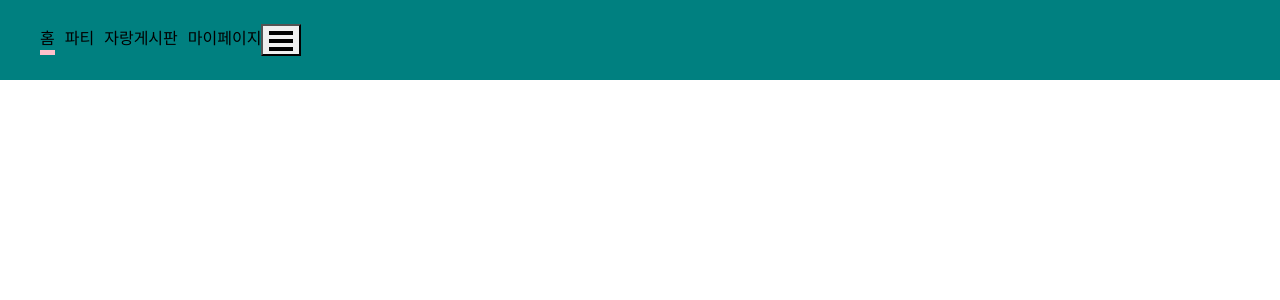
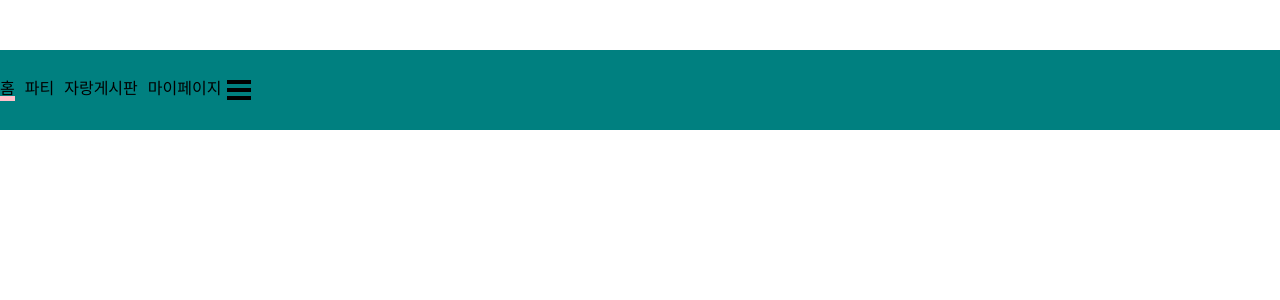
Before and after one commit to rlawlgus322/dongchimi, a React (Create React App) app in the folder frontend/: page / in a window 1280 px wide. Shown: the top 300 px of the page. Built offline with nearby package versions, Linux system fonts and the light colour scheme; what quill-image-uploader would draw is missing.

Commit message:
[feature] Add GlobalStyles

```diff
--- a/frontend/package.json
+++ b/frontend/package.json
@@ -34,7 +34,8 @@
     "redux-saga": "^1.1.3",
     "simple-peer": "^9.8.0",
     "socket.io-client": "^3.0.1",
-    "styled-components": "^5.2.0"
+    "styled-components": "^5.2.0",
+    "styled-reset": "^4.3.0"
   },
   "scripts": {
     "start": "react-scripts start",
--- /dev/null
+++ b/frontend/src/components/GlobalStyles.js
@@ -0,0 +1,31 @@
+import { createGlobalStyle } from "styled-components";
+import reset from "styled-reset";
+
+const globalStyles = createGlobalStyle`
+    ${reset};
+    a{
+        text-decoration:none;
+        color:inherit;
+        &:hover{
+          text-decoration: none;
+        }
+    }
+    *{
+        box-sizing:border-box;
+    }
+    body{
+        font-family:--apple-system, BlinkMacSystemFont, 'Segoe UI', Roboto, Oxygen, Ubuntu, Cantarell, 'Open Sans', 'Helvetica Neue', sans-serif;
+        font-size:16px;
+        color: white;
+        padding-top: 50px;
+    }
+    button{
+      border: none;
+      background-color: rgba(0, 0, 0, 0);
+      &:focus{
+        outline: none;
+      }
+    }
+`;
+
+export default globalStyles;
--- a/frontend/src/index.js
+++ b/frontend/src/index.js
@@ -5,9 +5,11 @@ import App from './App';
 import { BrowserRouter } from 'react-router-dom';
 import 'font-awesome/css/font-awesome.min.css';
 import 'bootstrap/dist/css/bootstrap.css';
+import GlobalStyles from "components/GlobalStyles";
 ReactDOM.render(
   <BrowserRouter>
     <App />
+    <GlobalStyles/>
   </BrowserRouter>,
   document.getElementById('root'),
 );
```
Also changed, not shown: frontend/src/components/Header.js (line endings or trailing spaces).
